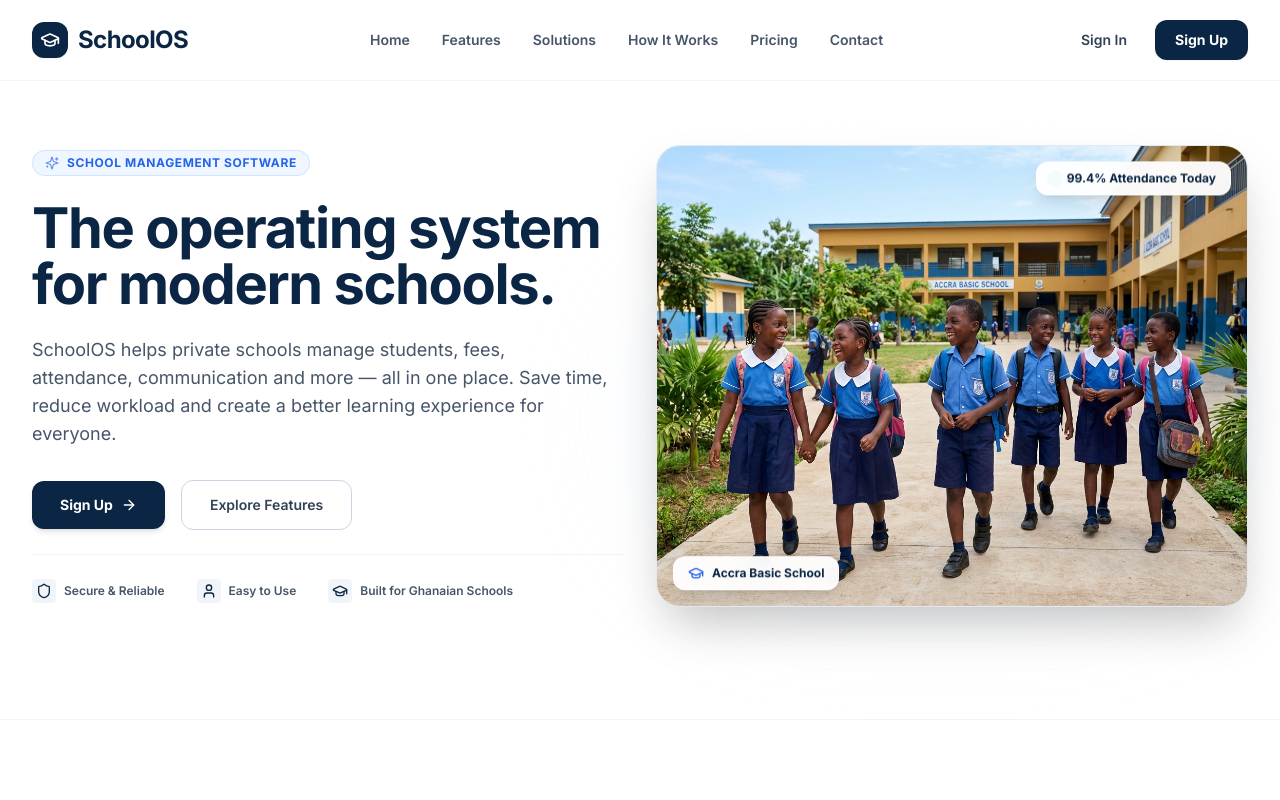
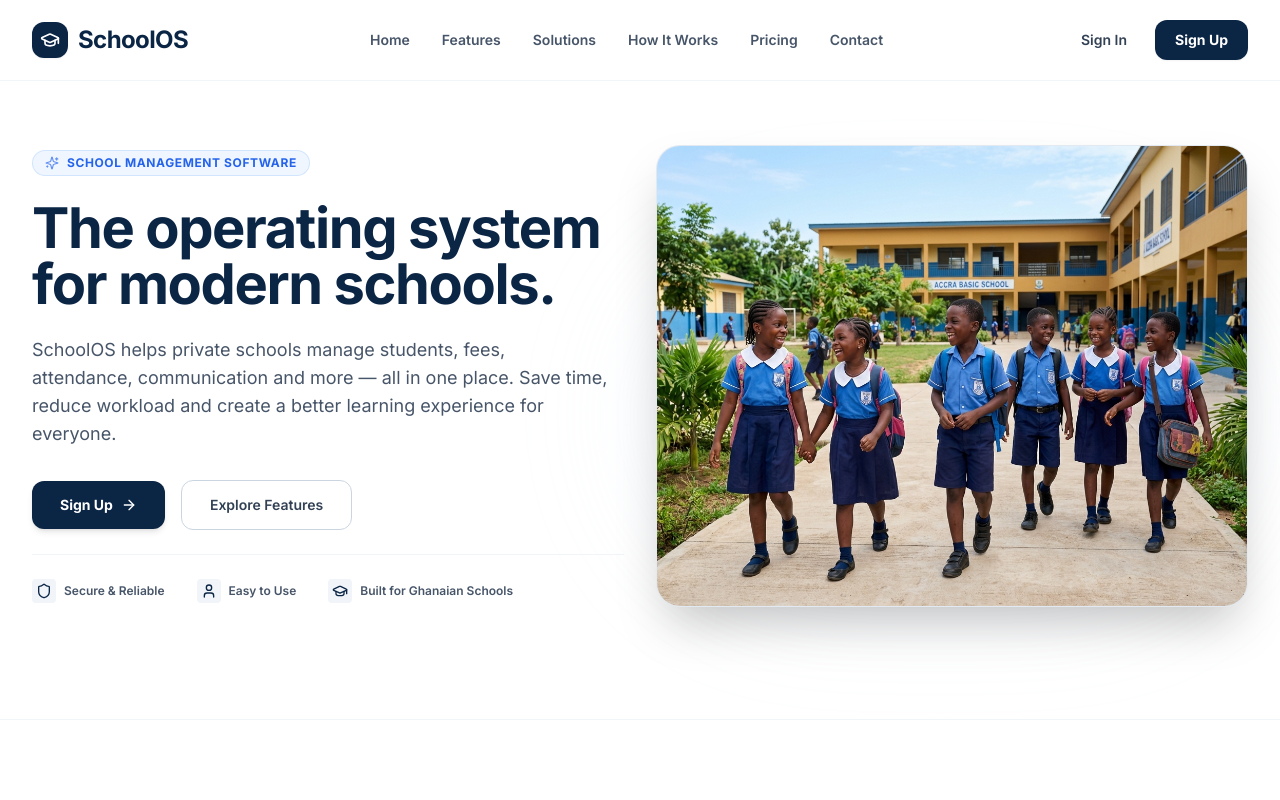
Before and after one commit to Elijahamet/JHS-PROJECT, a React (Vite) app: page / in a window 1280 px wide. Shown: the top 800 px of the page. Built offline with nearby package versions, Linux system fonts and the light colour scheme.

Commit message:
Remove floating badges from Hero photo

```diff
--- a/src/components/landing/LandingPageView.tsx
+++ b/src/components/landing/LandingPageView.tsx
@@ -203,18 +203,6 @@ export const LandingPageView: React.FC = () => {
                   alt="Ghanaian school pupils smiling together in school courtyard"
                   className="w-full h-80 sm:h-96 lg:h-[460px] object-cover object-center group-hover:scale-105 transition-transform duration-700 ease-out"
                 />
-
-                {/* Floating Live Badge Top-Right */}
-                <div className="absolute top-4 right-4 z-10 px-3.5 py-2 rounded-xl bg-white/95 backdrop-blur-md border border-white/70 shadow-lg flex items-center gap-2 text-xs font-bold text-[#0B2545] animate-float-slow">
-                  <span className="w-2 h-2 rounded-full bg-emerald-500 animate-ping"></span>
-                  <span>99.4% Attendance Today</span>
-                </div>
-
-                {/* Floating School Identity Bottom-Left */}
-                <div className="absolute bottom-4 left-4 z-10 px-3.5 py-2 rounded-xl bg-white/95 backdrop-blur-md border border-white/70 shadow-lg flex items-center gap-2 text-xs font-bold text-[#0B2545] animate-float-reverse">
-                  <GraduationCap className="w-4 h-4 text-[#2563EB]" />
-                  <span>Accra Basic School</span>
-                </div>
               </div>
             </div>
 
```
